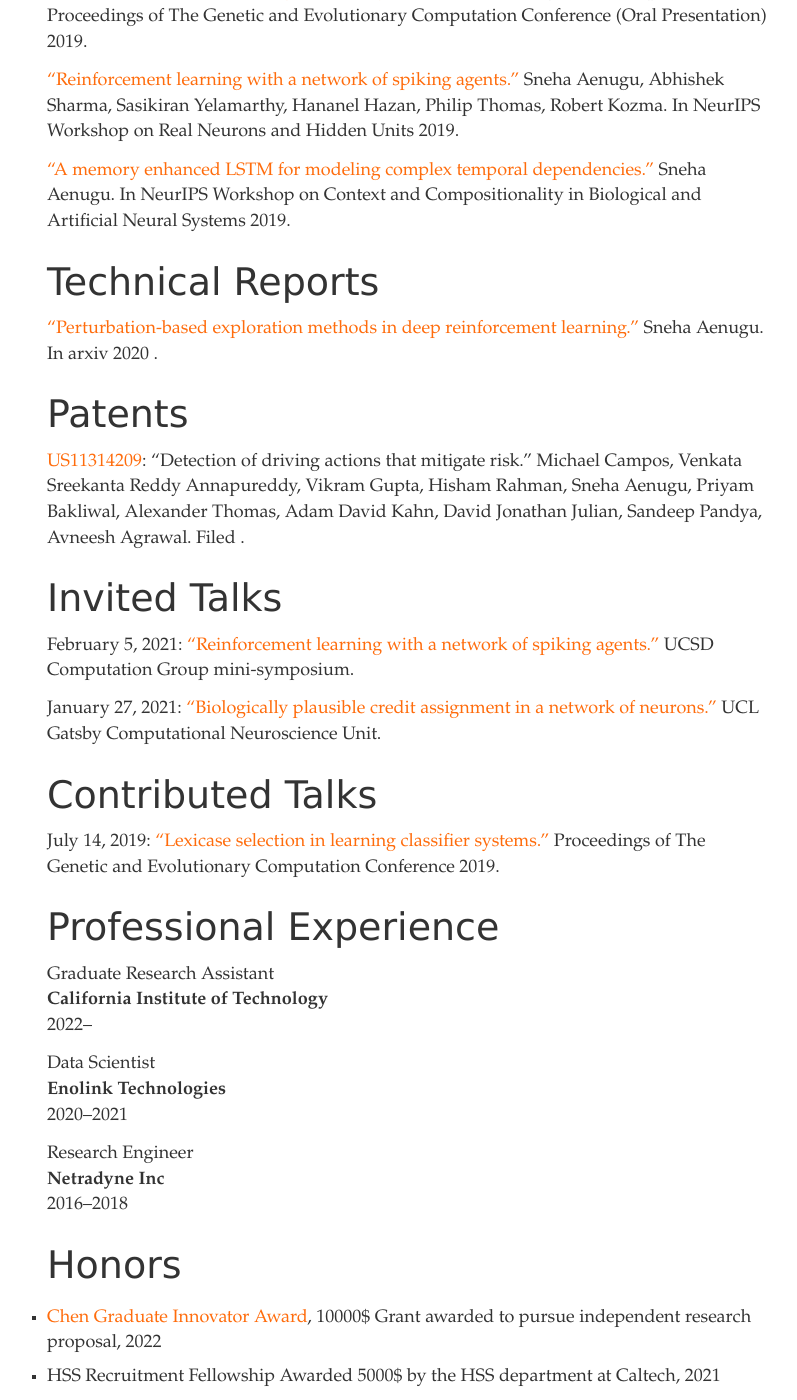
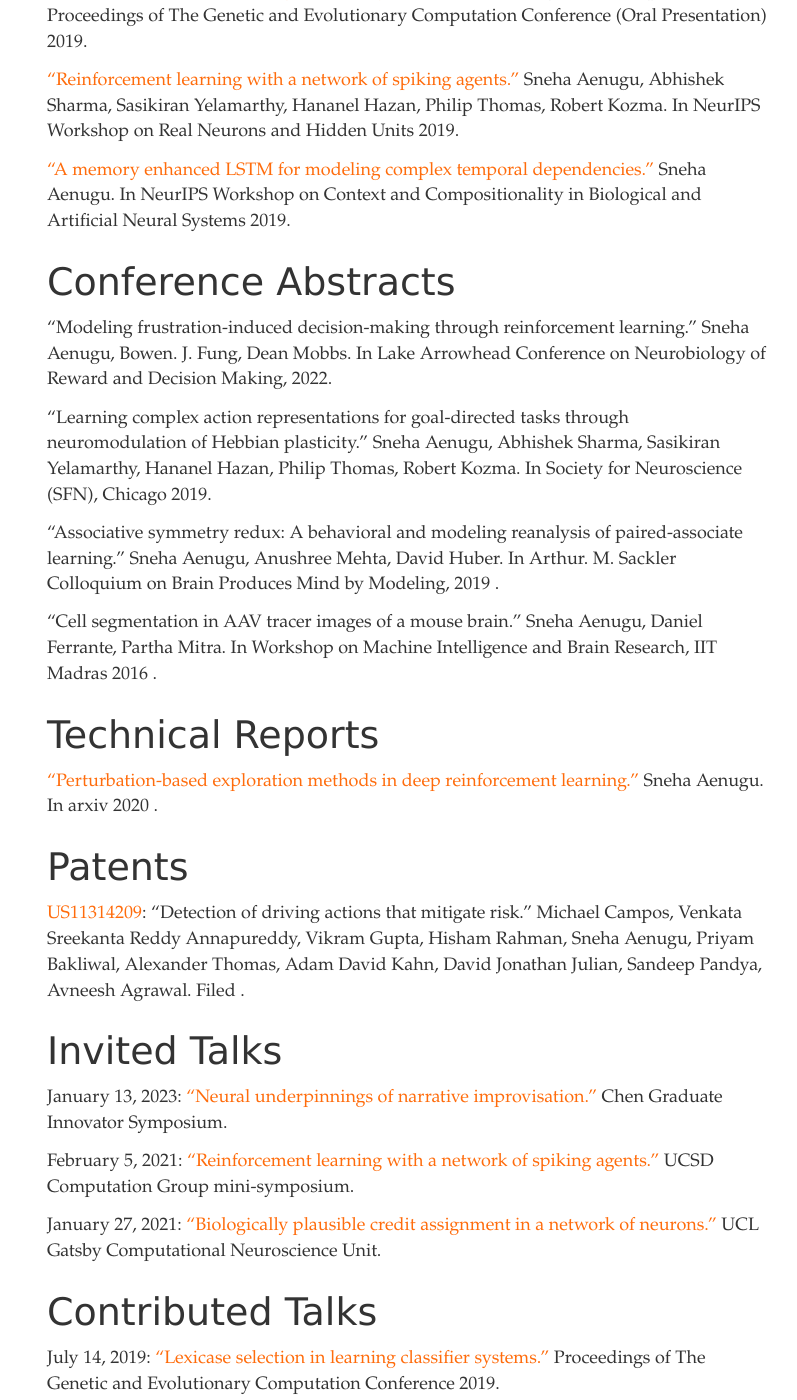
Before and after one commit to asneha213/asneha213.github.io, a Jekyll site: the page built from cv/index.html, in a window 1280 px wide and 1400 px high, scrolled down 723 px. Shown: the whole window, without its empty margins (233-1030 px from the left). Built offline with Jekyll 4.4.1, drawn with Linux system fonts in a browser that asks for light colours; some of the changed text lies outside the part shown.

Commit message:
Updating CV

```diff
--- a/_data/cv.yaml
+++ b/_data/cv.yaml
@@ -70,6 +70,9 @@
       classes:
           - term: 2023
             number: Teaching Assistant
+            title: Introduction to Neuroscience
+          - term: 2023
+            number: Teaching Assistant
             title: Introduction to Economics
 
     - where: University of Massachusetts Amherst
@@ -94,6 +97,9 @@
 
 service:
     - |
+        Organizer, Caltech Brain Imaging Center (CBIC) seminar series (2022 &ndash; )
+
+    - |
         Outreach, City of STEM, Los Angeles (2022)
 
     - |
@@ -111,6 +117,13 @@
 
 
 talks:
+
+    -
+        title: "Neural underpinnings of narrative improvisation"
+        where: "Chen Graduate Innovator Symposium"
+        link: ""
+        type: invited
+        date: 2023-01-13
     -
         title: "Reinforcement learning with a network of spiking agents"
         where: "UCSD Computation Group mini-symposium"
--- a/_data/pubs.yaml
+++ b/_data/pubs.yaml
@@ -47,3 +47,38 @@
     area: rl
     type: report
     url: 'https://arxiv.org/pdf/2011.05446'
+
+
+-
+    title: 'Modeling frustration-induced decision-making through reinforcement learning'
+    authors: 'Sneha Aenugu, Bowen. J. Fung, Dean Mobbs'
+    venue: 'Lake Arrowhead Conference on Neurobiology of Reward and Decision Making, 2022'
+    selected: false
+    area: rl
+    type: abstract
+
+
+-
+    title: 'Learning complex action representations for goal-directed tasks through neuromodulation of Hebbian plasticity'
+    authors: 'Sneha Aenugu, Abhishek Sharma, Sasikiran Yelamarthy, Hananel Hazan, Philip Thomas, Robert Kozma'
+    venue: 'Society for Neuroscience (SFN), Chicago 2019'
+    selected: false
+    area: rl
+    type: abstract
+
+-
+    title: 'Associative symmetry redux: A behavioral and modeling reanalysis of paired-associate learning'
+    authors: 'Sneha Aenugu, Anushree Mehta, David Huber'
+    venue: 'Arthur. M. Sackler Colloquium on Brain Produces Mind by Modeling, 2019 '
+    selected: false
+    area: rl
+    type: abstract
+
+
+-
+    title: 'Cell segmentation in AAV tracer images of a mouse brain'
+    authors: 'Sneha Aenugu, Daniel Ferrante, Partha Mitra'
+    venue: 'Workshop on Machine Intelligence and Brain Research, IIT Madras 2016 '
+    selected: false
+    area: rl
+    type: abstract
--- a/cv/index.html
+++ b/cv/index.html
@@ -30,6 +30,16 @@
     <h2>Conference Proceedings</h2>
     {% for paper in site.data.pubs %}
         {% if paper.type == 'conference' %}
+            {% include paper_cv.html %}
+        {% endif %}
+    {% endfor %}
+</section>
+
+
+<section>
+    <h2>Conference Abstracts</h2>
+    {% for paper in site.data.pubs %}
+        {% if paper.type == 'abstract' %}
             {% include paper_cv.html %}
         {% endif %}
     {% endfor %}
```
